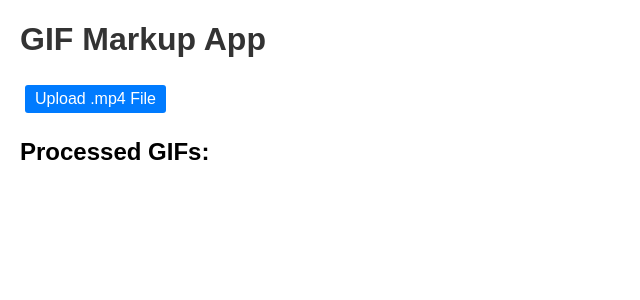
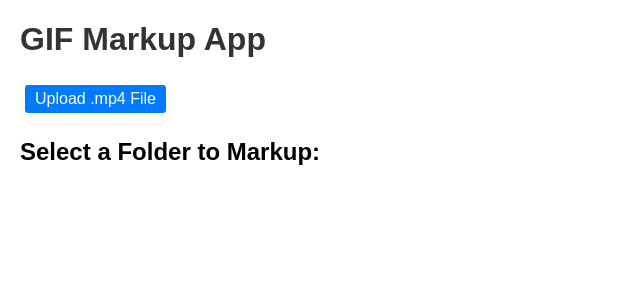
Before and after one commit to Sharafutdinov2005/ultrasound-fish, a Flask app: page / in a window 1280 px wide. Shown: the top 300 px of the page, without its empty margins (0-640 px from the left). Run offline with Flask 3, Linux system fonts and the light colour scheme.

Commit message:
add folder system

```diff
--- a/source/gif_markup_app/app.py
+++ b/source/gif_markup_app/app.py
@@ -1,7 +1,7 @@
 from flask import Flask, render_template, request, redirect, url_for, flash
+from data_preprocessing.data_preprocessing_module import VideoToGIF
 import os
-from data_preprocessing.data_preprocessing_module import VideoToGIF
-# import shutil
+from datetime import datetime
 
 app = Flask(__name__)
 # Folder for uploaded .mp4 files
@@ -24,14 +24,13 @@
     )
 
 
-def preprocess_video(video_path):
-    # Preprocess the video using the data_preprocessing module
+def preprocess_video(video_path, output_folder):
     gif_cutter = VideoToGIF(video_path)
-    gif_cutter.save_GIFs_to_directory(app.config['PROCESSED_FOLDER'])
+    gif_cutter.save_GIFs_to_directory(output_folder)
 
 
-def get_tags(filename):
-    tag_file = os.path.join(app.config['PROCESSED_FOLDER'], f'{filename}.txt')
+def get_tags(filename, folder):
+    tag_file = os.path.join(folder, f'{filename}.txt')
     if os.path.exists(tag_file):
         with open(tag_file, 'r') as f:
             return f.read().splitlines()
@@ -40,13 +39,66 @@
 
 @app.route('/')
 def index():
-    # List all processed GIFs in the processed folder
+    # List all processed folders
+    processed_folders = []
+    for folder_name in os.listdir(app.config['PROCESSED_FOLDER']):
+        folder_path = os.path.join(app.config['PROCESSED_FOLDER'], folder_name)
+        if os.path.isdir(folder_path):
+            processed_folders.append(folder_name)
+    return render_template('index.html', processed_folders=processed_folders)
+
+
+@app.route('/markup/<folder_name>')
+def markup_folder(folder_name):
+    folder_path = os.path.join(app.config['PROCESSED_FOLDER'], folder_name)
+    if not os.path.exists(folder_path):
+        flash('Folder not found', 'error')
+        return redirect(url_for('index'))
+
+    # List all GIFs in the selected folder
     gifs = []
-    for f in os.listdir(app.config['PROCESSED_FOLDER']):
+    for f in os.listdir(folder_path):
         if f.endswith('.gif'):
-            tags = get_tags(f)
+            tags = get_tags(f, folder_path)
             gifs.append({'filename': f, 'tags': tags})
-    return render_template('index.html', gifs=gifs)
+    return render_template(
+        'markup_folder.html', folder_name=folder_name, gifs=gifs
+    )
+
+
+@app.route('/markup/<folder_name>/<filename>', methods=['GET', 'POST'])
+def markup(folder_name, filename):
+    folder_path = os.path.join(app.config['PROCESSED_FOLDER'], folder_name)
+    if not os.path.exists(folder_path):
+        flash('Folder not found', 'error')
+        return redirect(url_for('index'))
+
+    if request.method == 'POST':
+        # Get selected values from the form
+        gender = request.form.get('gender')
+        stage = request.form.get('stage')
+        anomaly = request.form.get('anomaly')
+
+        # Save the selected values to the tag file
+        tag_file = os.path.join(folder_path, f'{filename}.txt')
+        with open(tag_file, 'a') as f:
+            if gender:
+                f.write(f'Gender: {gender}\n')
+            if stage:
+                f.write(f'Stage: {stage}\n')
+            if anomaly:
+                f.write(f'Anomaly: {anomaly}\n')
+
+        flash('Markup saved successfully', 'success')
+        return redirect(
+            url_for('markup', folder_name=folder_name, filename=filename)
+        )
+
+    # Read existing tags
+    tags = get_tags(filename, folder_path)
+    return render_template(
+        'markup.html', folder_name=folder_name, filename=filename, tags=tags
+    )
 
 
 @app.route('/upload', methods=['GET', 'POST'])
@@ -63,18 +115,20 @@
             return redirect(request.url)
 
         if file and allowed_file(file.filename):
-            # Ensure the upload folder exists
-            os.makedirs(app.config['UPLOAD_FOLDER'], exist_ok=True)
+            # Create a unique folder for this upload
+            timestamp = datetime.now().strftime('%Y%m%d_%H%M%S')
+            folder_name = f'upload_{timestamp}'
+            folder_path = os.path.join(
+                app.config['PROCESSED_FOLDER'], folder_name
+            )
+            os.makedirs(folder_path, exist_ok=True)
 
-            # Save the file to the upload folder
+            # Save the uploaded file
             filepath = os.path.join(app.config['UPLOAD_FOLDER'], file.filename)
             file.save(filepath)
 
-            # Debug: Print the file path to verify
-            print(f"File saved to: {filepath}")
-
             # Pre-process the video (convert to GIFs)
-            preprocess_video(filepath)
+            preprocess_video(filepath, folder_path)
 
             flash('File uploaded and processed successfully', 'success')
             return redirect(url_for('index'))
@@ -84,45 +138,5 @@
     return render_template('upload.html')
 
 
-@app.route('/markup/<filename>', methods=['GET', 'POST'])
-def markup(filename):
-    if request.method == 'POST':
-        # Get selected values from the form
-        gender = request.form.get('gender')
-        stage = request.form.get('stage')
-        anomaly = request.form.get('anomaly')
-
-        # Save the selected values to the tag file
-        tag_file = os.path.join(
-            app.config['PROCESSED_FOLDER'], f'{filename}.txt'
-        )
-        with open(tag_file, 'a') as f:
-            if gender:
-                f.write(f'Gender: {gender}\n')
-            if stage:
-                f.write(f'Stage: {stage}\n')
-            if anomaly:
-                f.write(f'Anomaly: {anomaly}\n')
-
-        flash('Markup saved successfully', 'success')
-        return redirect(url_for('markup', filename=filename))
-
-    # Read existing tags
-    tags = get_tags(filename)
-    return render_template('markup.html', filename=filename, tags=tags)
-
-
-@app.route('/delete/<filename>')
-def delete(filename):
-    gif_path = os.path.join(app.config['PROCESSED_FOLDER'], filename)
-    tag_file = os.path.join(app.config['PROCESSED_FOLDER'], f'{filename}.txt')
-    if os.path.exists(gif_path):
-        os.remove(gif_path)
-    if os.path.exists(tag_file):
-        os.remove(tag_file)
-    flash('File deleted successfully', 'success')
-    return redirect(url_for('index'))
-
-
 if __name__ == '__main__':
     app.run(debug=True)
--- a/source/gif_markup_app/templates/index.html
+++ b/source/gif_markup_app/templates/index.html
@@ -12,37 +12,29 @@
         h1 {
             color: #333;
         }
-        .gif-container {
-            margin-bottom: 20px;
-            padding: 10px;
-            border: 1px solid #ddd;
-            border-radius: 5px;
-            display: inline-block;
-            width: 30%;
-        }
-        .gif-container img {
-            max-width: 100%;
-            height: auto;
-        }
-        .tags {
-            margin-top: 10px;
-            font-size: 0.9em;
-            color: #555;
-        }
         .button {
             display: inline-block;
             padding: 5px 10px;
-            margin: 5px;
             background-color: #007bff;
             color: white;
             text-decoration: none;
             border-radius: 3px;
-        }
-        .button.delete {
-            background-color: #dc3545;
+            margin: 5px;
         }
         .button:hover {
             opacity: 0.8;
+        }
+        .folder-list {
+            margin-top: 20px;
+        }
+        .folder-list a {
+            display: block;
+            margin: 5px 0;
+            color: #007bff;
+            text-decoration: none;
+        }
+        .folder-list a:hover {
+            text-decoration: underline;
         }
         .flash-message {
             padding: 10px;
@@ -71,21 +63,11 @@
         {% endif %}
     {% endwith %}
 
-    <h2>Processed GIFs:</h2>
-    {% for gif in gifs %}
-        <div class="gif-container">
-            <img src="{{ url_for('static', filename='processed/' + gif.filename) }}" alt="{{ gif.filename }}">
-            <div class="tags">
-                <strong>Tags:</strong>
-                {% if gif.tags %}
-                    {{ gif.tags|join(', ') }}
-                {% else %}
-                    No tags yet.
-                {% endif %}
-            </div>
-            <a href="{{ url_for('markup', filename=gif.filename) }}" class="button">Markup</a>
-            <a href="{{ url_for('delete', filename=gif.filename) }}" class="button delete" onclick="return confirm('Are you sure you want to delete this GIF?')">Delete</a>
-        </div>
-    {% endfor %}
+    <h2>Select a Folder to Markup:</h2>
+    <div class="folder-list">
+        {% for folder in processed_folders %}
+            <a href="{{ url_for('markup_folder', folder_name=folder) }}">{{ folder }}</a>
+        {% endfor %}
+    </div>
 </body>
 </html>
--- a/source/gif_markup_app/templates/markup.html
+++ b/source/gif_markup_app/templates/markup.html
@@ -78,7 +78,7 @@
             }
         </script>
 
-        <img id="gif" src="{{ url_for('static', filename='processed/' + filename) }}" alt="{{ filename }}" width="200" loop>
+        <img id="gif" src="{{ url_for('static', filename='processed/' + folder_name + '/' + filename) }}" alt="{{ filename }}" width="200" loop>
         <button onclick="restartGif()" class="button">Restart GIF</button>
     </div>
 
```
Also changed, not shown: source/gif_markup_app/templates/markup_folder.html (added, +90 -0 lines).
